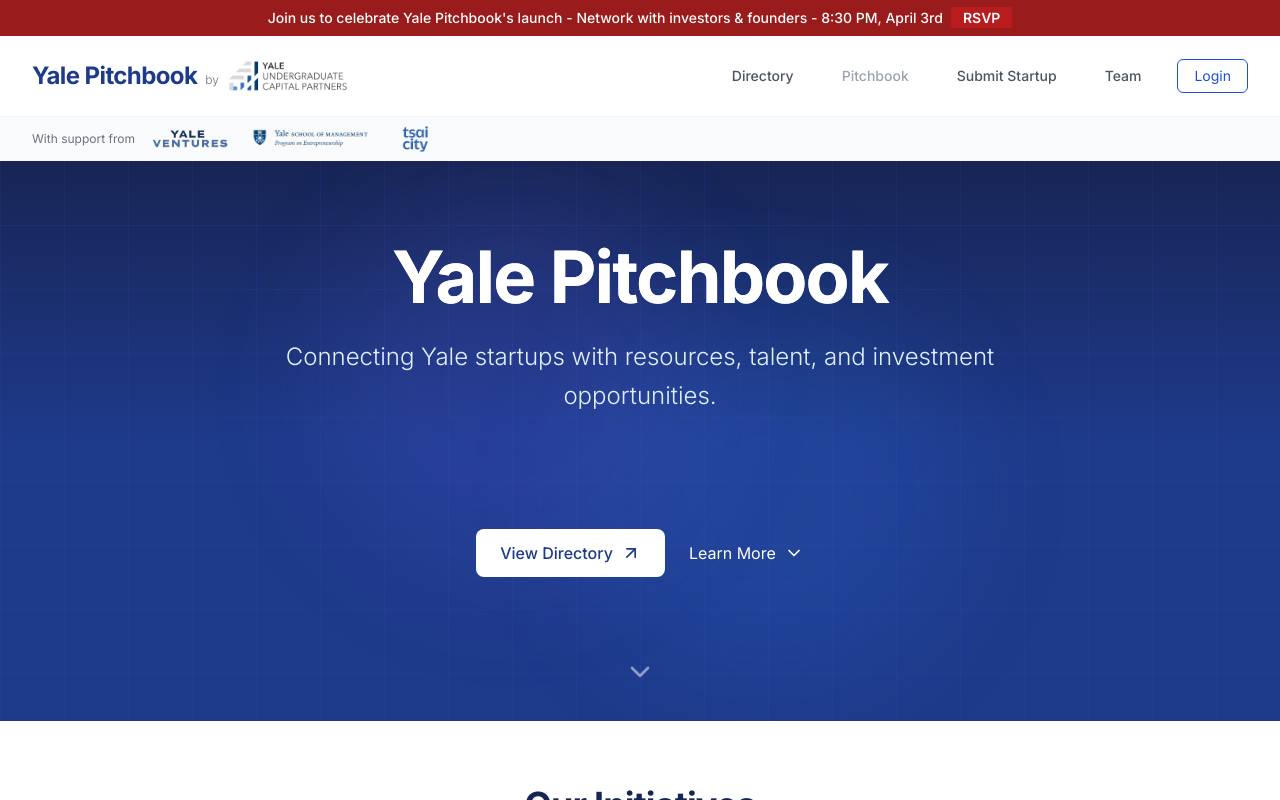
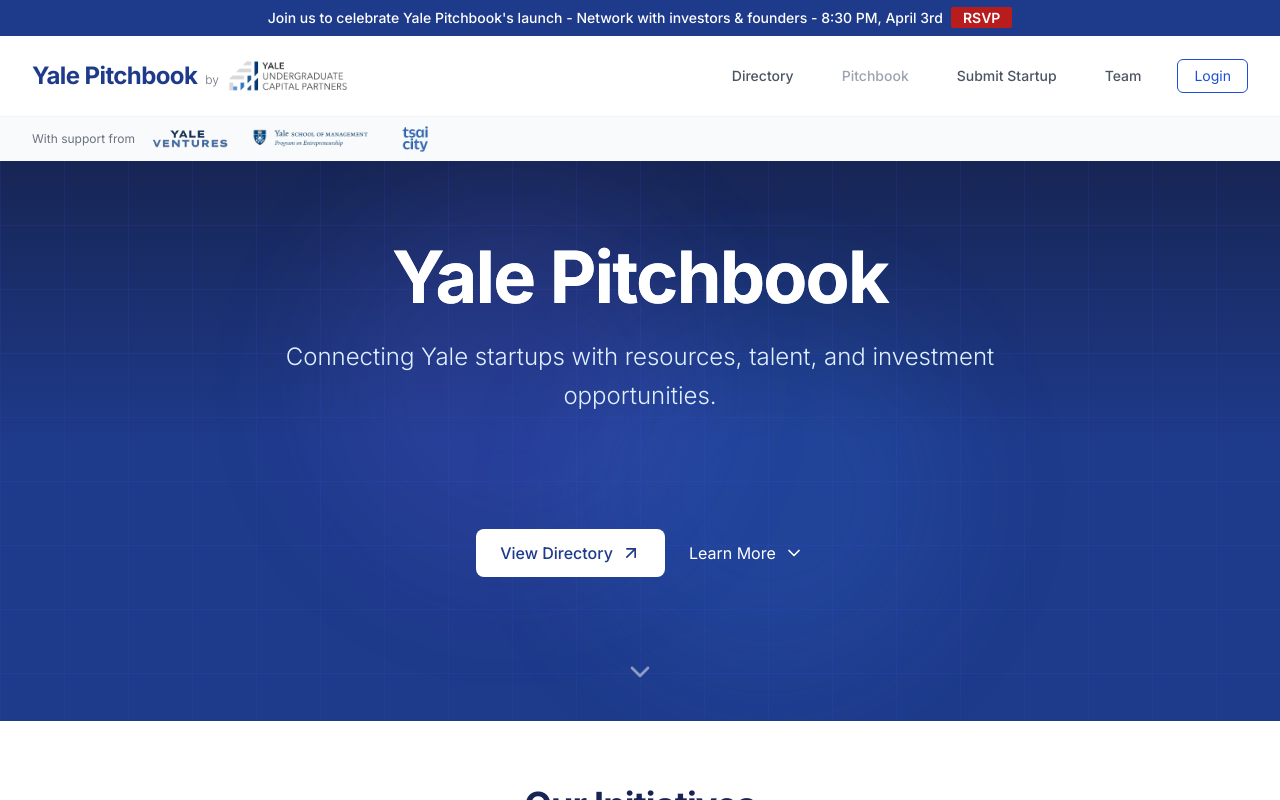
Before and after one commit to AadiKrishna02/yale-startups-directory, a Next.js app: page / in a window 1280 px wide. Built offline with nearby package versions, Linux system fonts and the light colour scheme.

Commit message:
Update Header.tsx

```diff
--- a/components/Header.tsx
+++ b/components/Header.tsx
@@ -58,7 +58,7 @@ export default function Header() {
   return (
     <header className="sticky top-0 bg-white/90 backdrop-blur-md z-50 shadow-sm">
       {/* Enhanced announcement banner */}
-      <div className="bg-red-800 text-white py-2">
+      <div className="bg-blue-800 text-white py-2">
         <div className="max-w-7xl mx-auto px-4 sm:px-6 lg:px-8">
           <div className="flex items-center justify-center">
             <div className="text-sm font-medium text-center">
```
